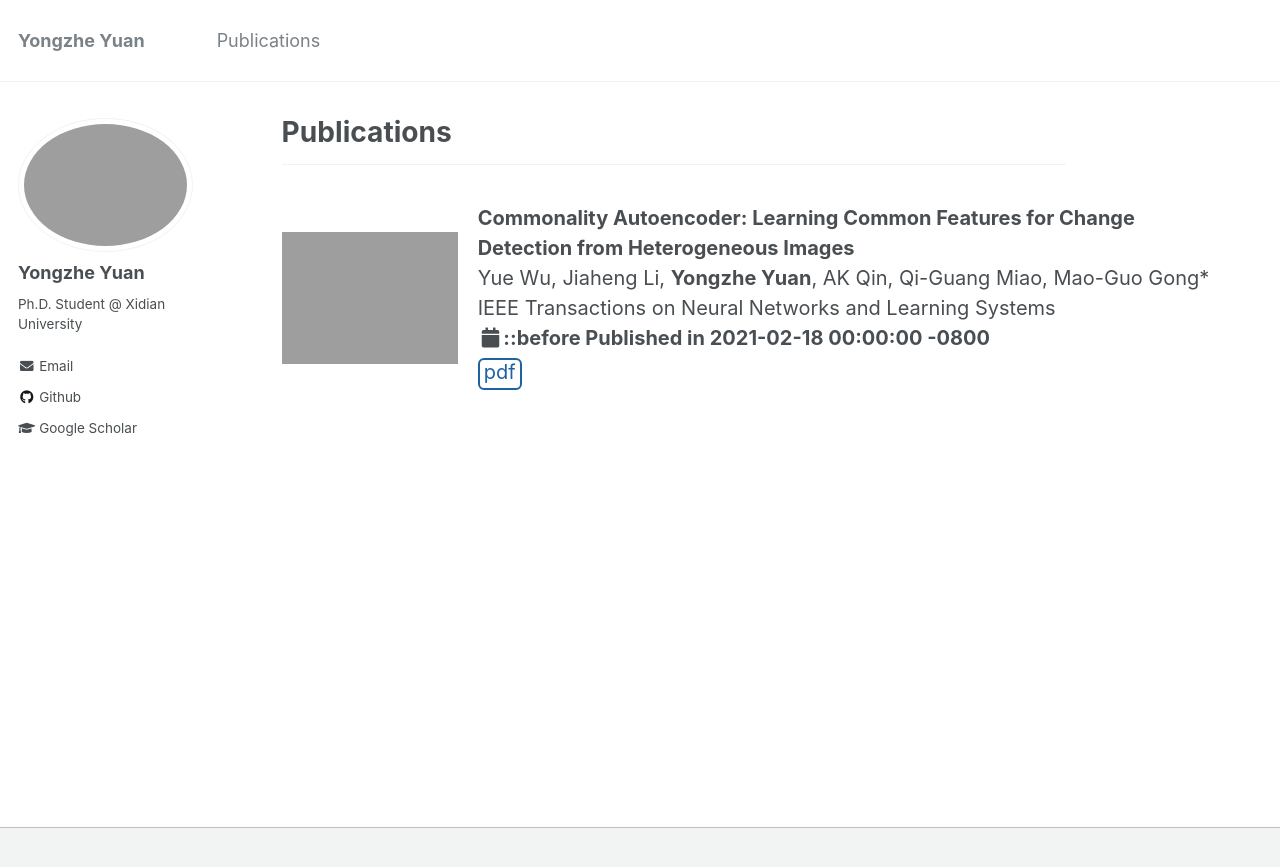
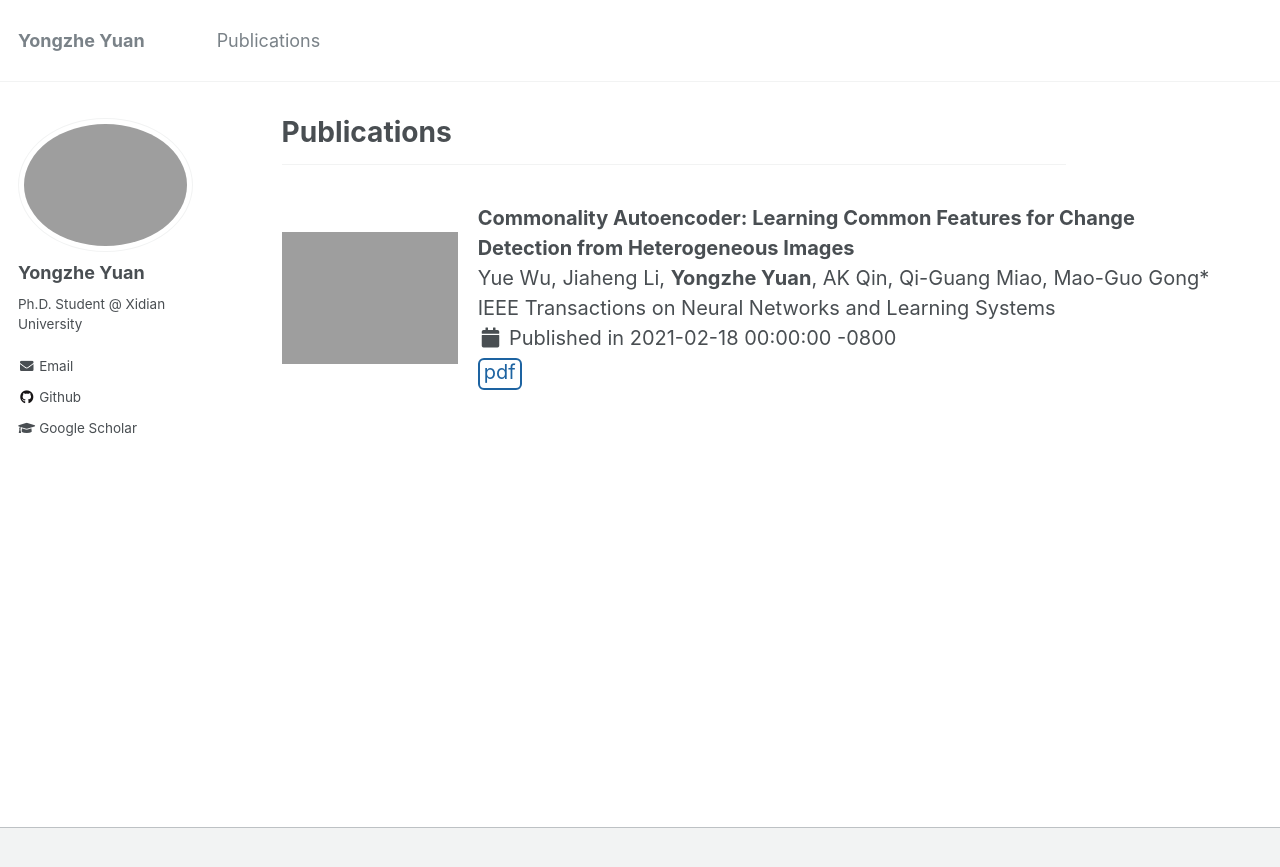
Before and after one commit to YYZMARS/YYZMARS.github.io, a Jekyll site: the page built from _pages/publications.md, in a window 1280 px wide. Shown: the top 867 px of the page. Built offline with Jekyll 4.4.1, drawn with Linux system fonts in a browser that asks for light colours.

Commit message:
Update archive-single-pub.html

```diff
--- a/_includes/archive-single-pub.html
+++ b/_includes/archive-single-pub.html
@@ -27,9 +27,11 @@
             </b><br>
             {{ post.author }}<br>
             {{ post.venue }}<br>
-            <strong>
-            <i class="fas fa-fw fa-calendar" aria-hidden="true"></i>::before Published in {{ post.date}}<br>
-            </strong>
+
+            <i class="fas fa-fw fa-calendar" aria-hidden="true"></i> Published in
+            <time datetime="2022-05-20T00:00:00-07:00">{{ post.date }}</time>
+            <br>
+
 
             <span style="display: block; margin-top:4px">
                 {% if post.paperurl %}
```
